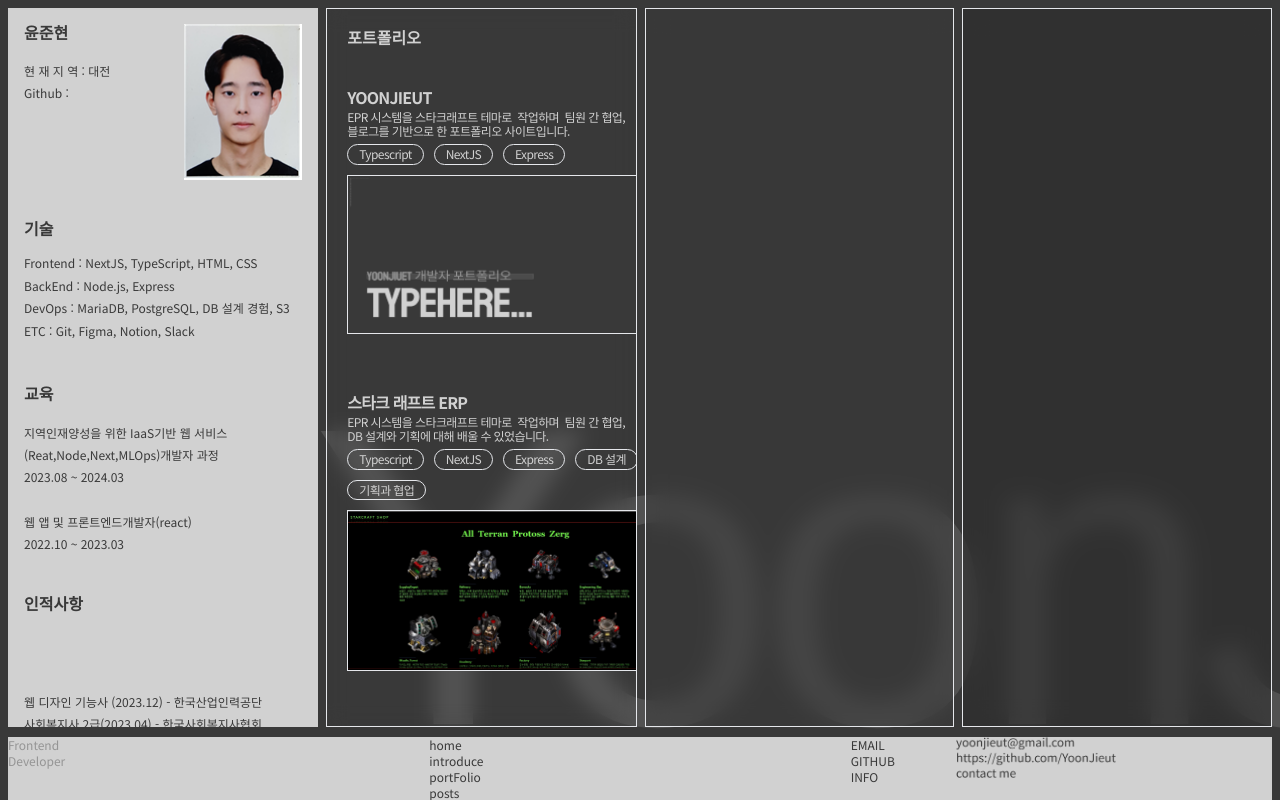
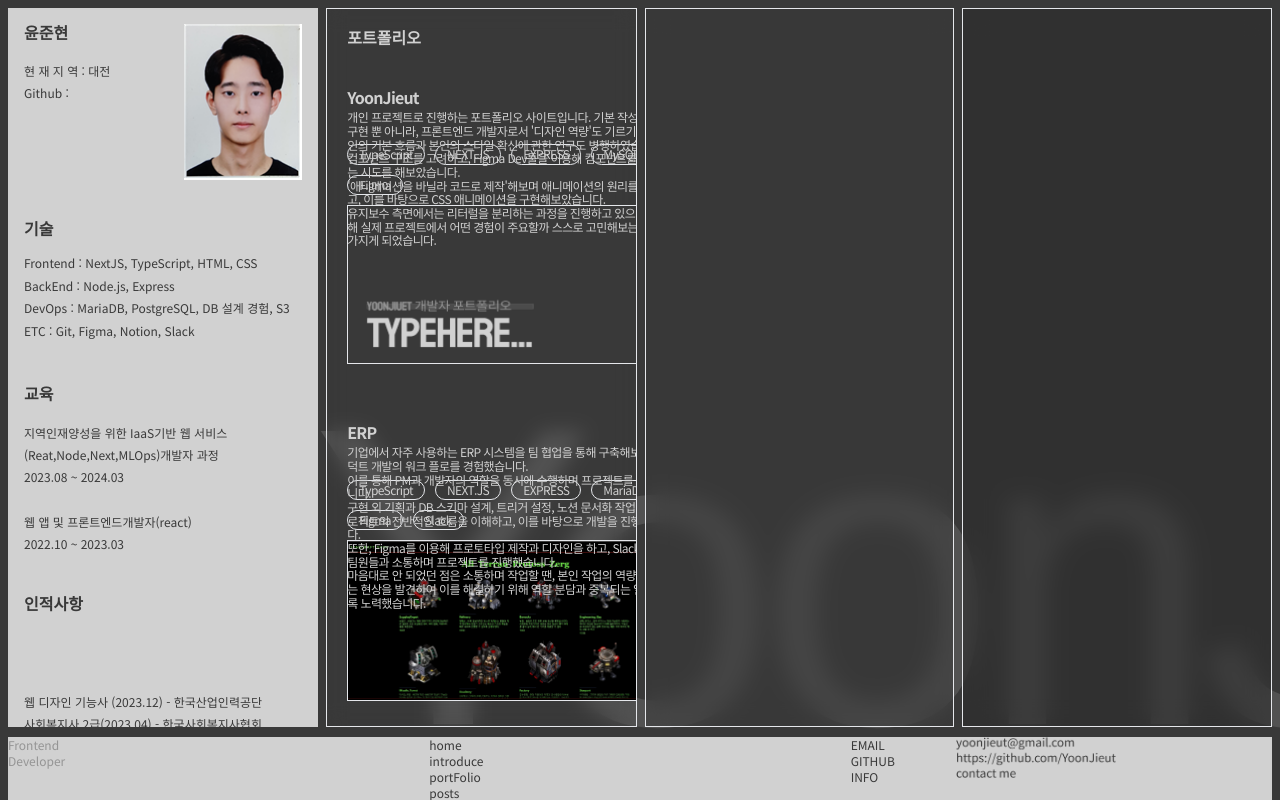
Before and after one commit to YoonJieut/pf-vercel, a Next.js app: page /main/aboutme in a window 1280 px wide. Built offline with nearby package versions, Linux system fonts and the light colour scheme; a web font is replaced by a local one.

Commit message:
Refect : 리펙토리, 아이템 분리 및 메타 데이터 형식 수정
fix : 파일 경로 수정

```diff
--- a/app/(pages)/main/introduce/page.tsx
+++ b/app/(pages)/main/introduce/page.tsx
@@ -9,7 +9,7 @@ export default function IntroducePage() {
   return (
     <main className="h-full w-full flex px-[100px] border border-sub-1 overflow-hidden">
       <Section className="leftIntro flex items-center w-1/2 h-full">
-        <Link href="/mainTest/aboutme">
+        <Link href="/main/aboutme">
           <Image
             src={"/images/kakao-talk-202402182120487351.png"}
             alt="웹 개발자 윤준현입니다."
--- a/app/_constants/portfolio/portfolioMessage.ts
+++ b/app/_constants/portfolio/portfolioMessage.ts
@@ -6,6 +6,7 @@ export interface PortfolioMessage {
   name: string;
   stack: string[];
   imgUrl: string;
+  imgAlt: string;
   introduce: {
     content: string;
   };
@@ -23,13 +24,14 @@ const portfolioMessage: PortfolioMessage[] = [
     path: "/main/introduce/yoonjieut",
     stack: ["TypeScript", "NEXT.JS", "EXPRESS", "MySQL", "Figma"],
     imgUrl: "/images/entry.png",
+    imgAlt: "개인 포트폴리오 사이트입니다.",
     introduce: {
       content:
-        "개인 프로젝트로 진행하는 포트폴리오 사이트입니다.기본 작성법과 SSR 구현 뿐 아니라, 프론트엔드 개발자로서 '디자인 역랑'도 기르기 위해 디자인의 기본 흐름과 본인의 스타일 확신에 관한 연구도 병행하였습니다.\n컴포넌트 구조를 고려하고, Figma Dev툴을 이용해 컴포넌트를 제작해보는 시도를 해보았습니다.\n'애니메이션을 바닐라 코드로 제작'해보며 애니메이션의 원리를 이해하고, 이를 바탕으로 CSS 애니메이션을 구현해보았습니다.\n유지보수 측면에서는 리터럴을 분리하는 과정을 진행하고 있으며 이를 통해 실제 프로젝트에서 어떤 경험이 주요할까 스스로 고민해보는 시간을 가지게 되었습니다.",
+        "개인 프로젝트로 진행하는 포트폴리오 사이트입니다. 기본 작성법과 SSR 구현 뿐 아니라, 프론트엔드 개발자로서 '디자인 역량'도 기르기 위해 디자인의 기본 흐름과 본인의 스타일 확신에 관한 연구도 병행하였습니다.\n컴포넌트 구조를 고려하고, Figma Dev툴을 이용해 컴포넌트를 제작해보는 시도를 해보았습니다.\n'애니메이션을 바닐라 코드로 제작'해보며 애니메이션의 원리를 이해하고, 이를 바탕으로 CSS 애니메이션을 구현해보았습니다.\n유지보수 측면에서는 리터럴을 분리하는 과정을 진행하고 있으며 이를 통해 실제 프로젝트에서 어떤 경험이 주요할까 스스로 고민해보는 시간을 가지게 되었습니다.",
     },
     aboutme: {
       content:
-        "개인 프로젝트로 진행하는 포트폴리오 사이트입니다. '디자인 역랑'도 기르기 위해 디자인의 기본 흐름과 본인의 스타일 확신에 관한 연구도 직접하였고 애니메이션을 바닐라로 제작해보았습니다.",
+        "개인 프로젝트로 진행하는 포트폴리오 사이트입니다. '디자인 역량'도 기르기 위해 디자인의 기본 흐름과 본인의 스타일 확신에 관한 연구도 직접하였고 애니메이션을 바닐라로 제작해보았습니다.",
     },
   },
   {
@@ -37,6 +39,7 @@ const portfolioMessage: PortfolioMessage[] = [
     path: "/main/introduce/erp",
     stack: ["TypeScript", "NEXT.JS", "EXPRESS", "MariaDB", "Figma", "Slack"],
     imgUrl: "/images/erp_sub.png",
+    imgAlt: "팀 포트폴리오 사이트입니다.",
     introduce: {
       content:
         "기업에서 자주 사용하는 ERP 시스템을 팀 협업을 통해 구축해보며 프로덕트 개발의 워크 플로를 경험했습니다.\n이를 통해 PM과 개발자의 역할을 동시에 수행하며 프로젝트를 진행했습니다.\n구현 외 기획과 DB 스키마 설계, 트리거 설정, 노션 문서화 작업을 통해 프로젝트의 전반적인 흐름을 이해하고, 이를 바탕으로 개발을 진행했습니다.\n또한, Figma를 이용해 프로토타입 제작과 디자인을 하고, Slack을 이용해 팀원들과 소통하며 프로젝트를 진행했습니다.\n마음대로 안 되었던 점은 소통하며 작업할 땐, 본인 작업의 역량이 떨어지는 현상을 발견하여 이를 해결하기 위해 역할 분담과 중복되는 일이 없도록 노력했습니다.",
@@ -51,6 +54,7 @@ const portfolioMessage: PortfolioMessage[] = [
     path: "/main/introduce/chatnovel",
     stack: ["JavaScript", "Express", "HTML", "CSS"],
     imgUrl: "/images/chat_main.png",
+    imgAlt: "챗 소설 사이트입니다.",
     introduce: {
       content:
         "새로운 취미인 소설을 활용한 프로젝트를 진행해보며 좋아하는 것을 통해 공부도 할 수 있다는 것에 대한 확신을 가지게 해준 프로젝트입니다.\n초기 JS에 입문했을 때, 막막하던 개발을 공부를 통해 개념을 빠르게 확립하고 프로젝트에 적용하므로서 CLOUSRE 패턴과 REACT의 코어에 해당하는 컴포넌트 생성과 랜더링 방식에 대해 이해하게 되었습니다.\n이 프로젝트를 하며 취미를 통해 공부하는 것이 얼마나 즐거운 일인지 깨달을 수 있었습니다.",
--- /dev/null
+++ b/app/components/ui/Molecules/Lists/PortfolioItem.tsx
@@ -0,0 +1,56 @@
+// aboutme에 있는 portfolio section에 들어갈 아이템입니다.
+
+import Image from "next/image";
+import Link from "next/link";
+
+interface PortfolioItemProps {
+  name: string;
+  path: string;
+  stack: string[];
+  imgUrl: string;
+  imgAlt: string;
+  content: string;
+}
+
+const PortfolioItem: React.FC<PortfolioItemProps> = ({
+  name,
+  path,
+  stack,
+  imgUrl,
+  imgAlt,
+  content,
+}) => {
+  return (
+    <Link href={path}>
+      <div className="w-[21.063rem] flex flex-col items-start justify-start gap-[0.625rem]">
+        <div className="w-full h-[2.841rem] flex flex-col items-start justify-start gap-[0.313rem]">
+          <b className="relative tracking-[-0.05em] leading-[101%]">{name}</b>
+          <div className="relative text-[0.75rem] tracking-[-0.05em] leading-[114%] whitespace-pre-wrap">
+            {content}
+          </div>
+        </div>
+        <div className="w-[21.063rem] flex flex-row flex-wrap items-start justify-start gap-[0.625rem] text-[0.75rem]">
+          {stack.map((tech, index) => (
+            <div
+              key={index}
+              className="rounded-full overflow-hidden flex flex-row items-center justify-center py-[0.188rem] px-[0.688rem] border-[1px] border-solid border-gainsboro"
+            >
+              <div className="relative tracking-[-0.05em] leading-[101%]">
+                {tech}
+              </div>
+            </div>
+          ))}
+        </div>
+        <Image
+          className="border-[1px] border-solid border-gainsboro"
+          src={imgUrl}
+          alt={imgAlt}
+          width={350}
+          height={200}
+        />
+      </div>
+    </Link>
+  );
+};
+
+export default PortfolioItem;
--- a/app/components/ui/Organism/VerticalSection/AboutMePf.tsx
+++ b/app/components/ui/Organism/VerticalSection/AboutMePf.tsx
@@ -1,138 +1,27 @@
+// pages/aboutme.tsx
 "use client";
+import portfolioMessage from "@/app/_constants/portfolio/portfolioMessage";
 import type { NextPage } from "next";
-import Image from "next/image";
+import PortfolioItem from "@/app/components/ui/Molecules/Lists/PortfolioItem";
 
 const AboutMePf: NextPage = () => {
   return (
     <div className="w-1/4 h-full relative bg-darkgray [backdrop-filter:blur(10px)] box-border overflow-y-scroll overflow-hidden flex flex-col items-start justify-start p-[1.25rem] gap-[3.75rem_0rem] text-left text-[1rem] text-lightgray font-noto-sans-kr border-[1px] border-solid border-lightgray">
       <div className="w-[10rem] relative h-[1.688rem]">
         <div className="absolute h-[3.7%] w-full top-[96.3%] right-[0%] bottom-[0%] left-[0%] bg-lightgray" />
-        <b className="absolute top-[0%] left-[0%] leading-[101%] ">
-          포트폴리오
-        </b>
+        <b className="absolute top-[0%] left-[0%] leading-[101%]">포트폴리오</b>
       </div>
-      {/* pf1 */}
-      <div className="w-[21.063rem] flex flex-col items-start justify-start gap-[0.625rem] cursor-pointer">
-        <div className="w-full h-[2.841rem] flex flex-col items-start justify-start gap-[0.313rem]">
-          <b className="relative tracking-[-0.05em] leading-[101%]">
-            YOONJIEUT
-          </b>
-          <div className="relative text-[0.75rem] tracking-[-0.05em] leading-[114%]">
-            <p className="whitespace-pre-wrap">{`EPR 시스템을 스타크래프트 테마로  작업하며  팀원 간 협업, `}</p>
-            <p>블로그를 기반으로 한 포트폴리오 사이트입니다.</p>
-          </div>
-        </div>
-        <div className="w-[21.063rem] flex flex-row flex-wrap items-start justify-start gap-[0.625rem] text-[0.75rem]">
-          <div className="rounded-full overflow-hidden flex flex-row items-center justify-center py-[0.188rem] px-[0.688rem] border-[1px] border-solid border-gainsboro">
-            <div className="relative tracking-[-0.05em] leading-[101%]">
-              Typescript
-            </div>
-          </div>
-          <div className="rounded-full overflow-hidden flex flex-row items-center justify-center py-[0.188rem] px-[0.688rem] border-[1px] border-solid border-gainsboro">
-            <div className="relative tracking-[-0.05em] leading-[101%]">
-              NextJS
-            </div>
-          </div>
-          <div className="rounded-full overflow-hidden flex flex-row items-center justify-center py-[0.188rem] px-[0.688rem] border-[1px] border-solid border-gainsboro">
-            <div className="relative tracking-[-0.05em] leading-[101%]">
-              Express
-            </div>
-          </div>
-        </div>
-        <Image
-          className="border-[1px] border-solid border-gainsboro"
-          src="/images/entry.png"
-          alt="개인 포트폴리오 사이트입니다."
-          width={350}
-          height={200}
+      {portfolioMessage.map((item, index) => (
+        <PortfolioItem
+          key={index}
+          name={item.name}
+          path={item.path}
+          stack={item.stack}
+          imgUrl={item.imgUrl}
+          imgAlt={item.imgAlt}
+          content={item.introduce.content}
         />
-      </div>
-      {/* pf2 */}
-      <div className="w-[21.063rem] flex flex-col items-start justify-start gap-[0.625rem_0rem] cursor-pointer">
-        <div className="w-full h-[2.841rem] flex flex-col items-start justify-start gap-[0.313rem]">
-          <b className="relative tracking-[-0.05em] leading-[101%]">
-            스타크 래프트 ERP
-          </b>
-          <div className="relative w-full  text-[0.75rem] tracking-[-0.05em] leading-[114%]">
-            <p className="whitespace-pre-wrap">{`EPR 시스템을 스타크래프트 테마로  작업하며  팀원 간 협업, `}</p>
-            <p>DB 설계와 기획에 대해 배울 수 있었습니다.</p>
-          </div>
-        </div>
-        <div className="w-[21.063rem] flex flex-row flex-wrap items-start justify-start gap-[0.625rem] text-[0.75rem]">
-          <div className="rounded-full overflow-hidden flex flex-row items-center justify-center py-[0.188rem] px-[0.688rem] border-[1px] border-solid border-gainsboro">
-            <div className="relative tracking-[-0.05em] leading-[101%]">
-              Typescript
-            </div>
-          </div>
-          <div className="rounded-full overflow-hidden flex flex-row items-center justify-center py-[0.188rem] px-[0.688rem] border-[1px] border-solid border-gainsboro">
-            <div className="relative tracking-[-0.05em] leading-[101%]">
-              NextJS
-            </div>
-          </div>
-          <div className="rounded-full overflow-hidden flex flex-row items-center justify-center py-[0.188rem] px-[0.688rem] border-[1px] border-solid border-gainsboro">
-            <div className="relative tracking-[-0.05em] leading-[101%]">
-              Express
-            </div>
-          </div>
-          <div className="rounded-full overflow-hidden flex flex-row items-center justify-center py-[0.188rem] px-[0.688rem] border-[1px] border-solid border-gainsboro">
-            <div className="relative tracking-[-0.05em] leading-[101%]">
-              DB 설계
-            </div>
-          </div>
-          <div className="rounded-full overflow-hidden flex flex-row items-center justify-center py-[0.188rem] px-[0.688rem] border-[1px] border-solid border-gainsboro">
-            <div className="relative tracking-[-0.05em] leading-[101%]">
-              기획과 협업
-            </div>
-          </div>
-        </div>
-        <Image
-          className="border-[1px] border-solid border-gainsboro"
-          src="/images/erp_sub.png"
-          alt="팀 포트폴리오 사이트입니다."
-          width={350}
-          height={200}
-        />
-      </div>
-      {/* pf3 */}
-      <div className="w-[20.75rem] flex flex-col items-start justify-start gap-[0.625rem_0rem] cursor-pointer">
-        <div className="w-full h-[2.841rem] flex flex-col items-start justify-start gap-[0.313rem]">
-          <b className="relative tracking-[-0.05em] leading-[101%]">
-            CHAT NOVEL
-          </b>
-          <div className="relative text-[0.75rem] tracking-[-0.05em] leading-[114%]">
-            취미가 공부도 될 수 있다라는 사실을 알게 해준 프로젝트입니다.
-          </div>
-        </div>
-        <div className="self-stretch flex flex-row items-start justify-start gap-[0rem_0.625rem] text-[0.75rem]">
-          <div className="rounded-full overflow-hidden flex flex-row items-center justify-center py-[0.188rem] px-[0.688rem] border-[1px] border-solid border-gainsboro">
-            <div className="relative tracking-[-0.05em] leading-[101%]">
-              Javascript
-            </div>
-          </div>
-          <div className="rounded-full overflow-hidden flex flex-row items-center justify-center py-[0.188rem] px-[0.688rem] border-[1px] border-solid border-gainsboro">
-            <div className="relative tracking-[-0.05em] leading-[101%]">
-              Express
-            </div>
-          </div>
-          <div className="rounded-full overflow-hidden flex flex-row items-center justify-center py-[0.188rem] px-[0.688rem] border-[1px] border-solid border-gainsboro">
-            <div className="relative tracking-[-0.05em] leading-[101%]">
-              STUDY
-            </div>
-          </div>
-          <div className="rounded-full overflow-hidden flex flex-row items-center justify-center py-[0.188rem] px-[0.688rem] border-[1px] border-solid border-gainsboro">
-            <div className="relative tracking-[-0.05em] leading-[101%]">
-              JSON
-            </div>
-          </div>
-        </div>
-        <Image
-          className="border-[1px] border-solid border-gainsboro"
-          src="/images/image-44.png"
-          alt="챗 소설 사이트입니다."
-          width={350}
-          height={200}
-        />
-      </div>
+      ))}
     </div>
   );
 };
```
Also changed, not shown: 1 other file (tests, documents, lock files or other folders).
